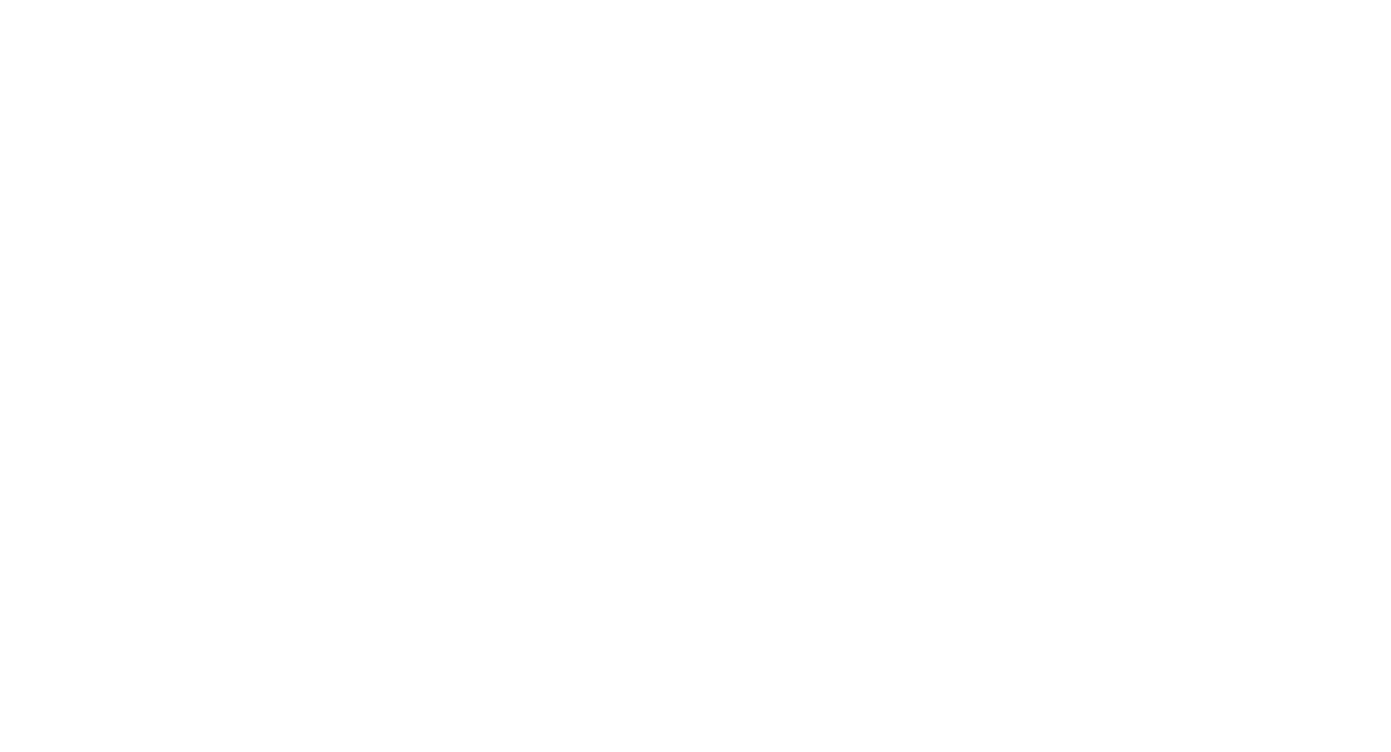
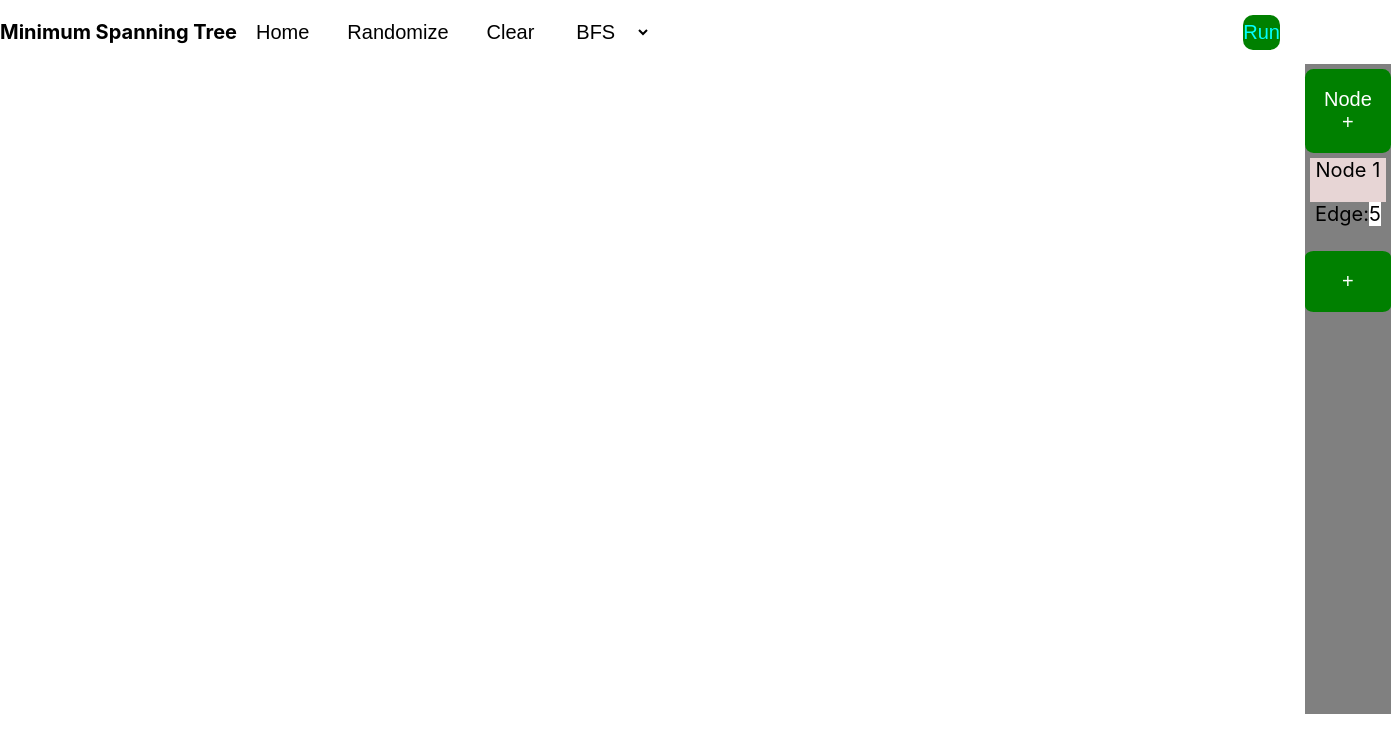
Before and after one commit to AloeVeraCanCode/AlgoManiac, a React (Create React App) app: page /spanning in a window 1280 px wide. Before the commit this address had no page. Shown: the top 752 px of the page, 1391 px wide, since content can reach past the window. Built offline with nearby package versions, Linux system fonts and the light colour scheme.

Commit message:
Nodes of graph are added

```diff
--- a/src/App.js
+++ b/src/App.js
@@ -6,7 +6,7 @@
 import SortingPage from './Pages/Sorting/SortingPage';
 import { BrowserRouter, Routes, Route } from "react-router-dom";
 import PathFindingPage from './Pages/PathFinding/PathFindingPage';
-
+import SpanningTreePage from './Pages/SpanningTree/SpanningTreePage';
 function App() {
 
   return (
@@ -16,6 +16,7 @@
         <Route path="/" element={<FrontPage />}/>
         <Route path="/sorting" element={<SortingPage />} />
         <Route path="/pathfinding" element={<PathFindingPage />} />
+        <Route path="/spanning" element={<SpanningTreePage />} />
       </Routes>
     </BrowserRouter>
   );
--- /dev/null
+++ b/src/CSS/SpanningTree/DrawingBoard.css
@@ -0,0 +1,7 @@
+.canvas{
+    background-color: black;
+    /* height:200px;
+    width:200px; */
+    margin-left:10px;
+    border-left-color: white;
+}
--- /dev/null
+++ b/src/CSS/SpanningTree/controller.css
@@ -0,0 +1,19 @@
+.controller{
+    height:650px;
+    background-color: grey;
+    width:220px;
+    margin:5px;
+    margin-top:0px;
+}
+.NodeBtn{
+    background-color: green;
+    width:100%;
+    color : white;
+    margin-top: 5px;
+    border-radius: 10%
+}
+.edge{
+    margin:5px;
+    background-color: rgb(231, 213, 213);
+    text-align: center;
+}
--- /dev/null
+++ b/src/CSS/SpanningTree/graph.css
@@ -0,0 +1,3 @@
+.graph{
+    display:flex;
+}
--- /dev/null
+++ b/src/Components/Graph/Controller.jsx
@@ -0,0 +1,21 @@
+import React from 'react'
+import '../../CSS/SpanningTree/controller.css'
+import EdgeInformation from './EdgeInformation'
+export default function Controller(props) {
+  console.log("Controller");
+
+  const down=()=>{
+    props.pressNodeFromController(true);
+  }
+  const up=(event)=>{
+    props.pressNodeFromController(false);
+
+  }
+  return (
+    <div className='controller'>
+      <button className='NodeBtn'  onMouseDown={down} onMouseUp={up}>Node +</button>
+      <EdgeInformation id={props.id} edge={props.edge} addEdge={props.addEdge} ></EdgeInformation>
+      <button className='NodeBtn'>+</button>
+    </div>
+  )
+}
--- /dev/null
+++ b/src/Components/Graph/DrawingBoard.jsx
@@ -0,0 +1,66 @@
+import React from 'react'
+import '../../CSS/SpanningTree/DrawingBoard.css';
+import Konva from 'konva';
+export default function DrawingBoard(props) {
+  console.log("Board")
+  React.useEffect(()=>{var stage = new Konva.Stage({
+    container: 'div',
+    width: 1300,
+    height: 650,
+  });
+  var layer = new Konva.Layer();
+  const drawCircle=(num,a,b)=>{
+    var c = new Konva.Circle({
+    x: a,
+    y: b,
+
+    radius: 25,
+    fill: 'red',
+    stroke: 'black',
+    strokeWidth: 4,
+    draggable:true
+  });
+  var text = new Konva.TextPath({
+    x: a,
+    y: b,
+    fill: '#000',
+    textBaseline: 'hanging',
+    text:num,
+    fontSize: 18,
+    fontFamily: 'Calibri',
+    align: 'center',
+    data: 'M 0 30 a 30 30 0 1 1 1 0'
+  });
+  c.on('click',()=>{
+    props.clickId(num);
+  })
+  c.on('dragend',()=>{
+    // console.log(stage.getPointerPosition());
+    props.updateNode(num,stage.getPointerPosition().x,stage.getPointerPosition().y);
+  })
+  layer.add(c);
+  layer.add(text);
+  };
+  stage.on('pointerup', function () {
+      props.addNode(stage.getPointerPosition().x,stage.getPointerPosition().y);
+      stage.add(layer);
+
+    });
+
+
+    for (const [key, value] of Object.entries(props.graph['nodes'])) {
+    console.log(value);
+    drawCircle(key,value['x'],value['y']);
+    }
+  stage.add(layer);
+  // layer.add(circle)
+  // stage.add(layer);
+  }
+  //
+)
+
+  return (
+    <div id="div" ></div>
+
+  )
+}
--- /dev/null
+++ b/src/Components/Graph/EdgeInformation.jsx
@@ -0,0 +1,13 @@
+import React from 'react'
+
+export default function EdgeInformation(props) {
+  console.log(props.edge)
+  return (
+    <div className='edge'>
+      <div >Node {props.id}</div>
+      {
+        props.edge.map((x)=>{return(<p style={{'background-color':'grey'}}>Edge:<text style={{'background-color':'white'}}>{x}</text></p>)})
+      }
+    </div>
+  )
+}
--- /dev/null
+++ b/src/Components/Graph/Graph.jsx
@@ -0,0 +1,48 @@
+import React, { useState } from 'react'
+import DrawingBoard from './DrawingBoard'
+import Controller from './Controller'
+import '../../CSS/SpanningTree/graph.css'
+var node=0;
+export default function Graph(props) {
+  const [id,setId]=useState(1);
+  const [graph,setGraph]=useState({'nodes':{},'edges':{1:[5]}});
+  const [pressedNode,setPressedNode]=useState(false);
+  const clickId=(i)=>{
+    setId(i);
+  }
+  const addEdge=(x,y)=>{
+    const n=graph['nodes'];
+    const e=graph['edges'];
+    e[x].push(y);
+    e[y].push(x);
+    setGraph({'nodes':n,'edges':e});
+    console.log(graph);
+  };
+  const addNode=(x,y)=>{
+    if(!pressedNode)return;
+    const n=graph['nodes'];
+    n[++node]={x,y};
+    const e=graph['edges'];
+    e[node]=[];
+    setPressedNode(false);
+    setGraph({'nodes':n,'edges':e});
+    console.log(graph);
+  }
+  const pressNodeFromController=(val)=>{
+  setPressedNode(val);
+  }
+  const updateNode=(num,x,y)=>{
+    const n=graph['nodes'];
+    n[num]={x,y};
+    const e=graph['edges'];
+    setGraph({'nodes':n,'edges':e});
+    console.log(graph);
+  }
+
+  return (
+    <div className='graph'>
+      <DrawingBoard addNode={addNode} updateNode={updateNode} clickId={clickId} graph={graph} ></DrawingBoard>
+      <Controller id={id} edge={graph['edges'][id]} addEdge={addEdge} pressNodeFromController={pressNodeFromController}></Controller>
+    </div>
+  )
+}
--- /dev/null
+++ b/src/Components/SpanningTree/SpanningTreeBar.jsx
@@ -0,0 +1,19 @@
+import React from 'react'
+
+export default function SpanningTreeBar(props) {
+    return (
+        <div className="sort-bar">
+          <h3>Minimum Spanning Tree</h3>
+          <div className="inside-sort-bar">
+            <a href="/"><button type="submit" href="/">Home</button></a>
+            <button href="/" id="random" >Randomize</button>
+            <button  id="clear" >Clear</button>
+            <select name="DFS" id="pathFindingMethods">
+                <option value="">BFS</option>
+                <option value="">DFS</option>
+            </select>
+          </div>
+          <button className="find-path-button"  id='findPathBtn' >Run</button>
+        </div>
+      );
+}
--- a/src/Pages/FrontPage/FrontPage.jsx
+++ b/src/Pages/FrontPage/FrontPage.jsx
@@ -4,7 +4,7 @@
 import logo from '../../algomaniac.png';
 import sorting from'../../images/sorting.png';
 import pathfinding from'../../images/pathfinding.png';
-
+import spanningTree from '../../images/spanning.png';
 function FrontPage() {
     return (
         <div>
@@ -21,6 +21,7 @@
             <div id="algorithm-container">
               <a href="/sorting"><img src={sorting} id="sorting-picture"  alt="logo"></img></a>
               <a href="/pathfinding"><img src={pathfinding} id="pathfinding-picture"  alt="logo"></img></a>
+              <a href="/spanning"><img src={spanningTree} id="spanning-picture"  alt="logo"></img></a>
             </div>
             </div>
         </div>
--- /dev/null
+++ b/src/Pages/SpanningTree/SpanningTreePage.jsx
@@ -0,0 +1,12 @@
+import React from 'react'
+import SpanningTreeBar from '../../Components/SpanningTree/SpanningTreeBar';
+import Graph from '../../Components/Graph/Graph';
+export default function SpanningTreePage() {
+
+  return (
+    <div>
+      <SpanningTreeBar ></SpanningTreeBar>
+      <Graph ></Graph>
+    </div>
+  )
+}
```
Also changed, not shown: src/Components/PathFinding/Grid.jsx (indentation only), src/images/spanning.png (added).
